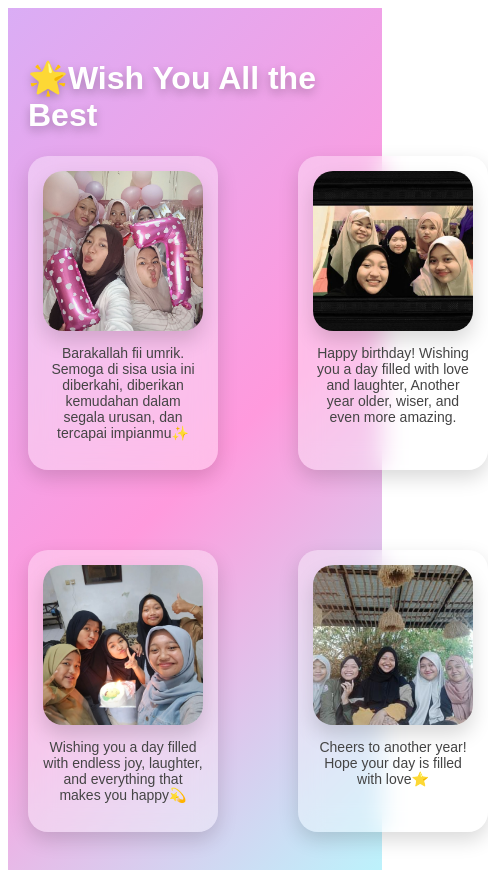
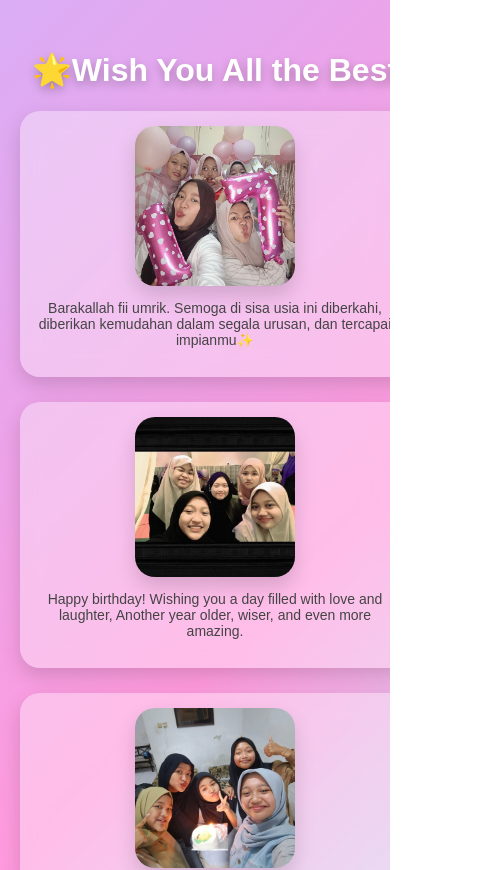
Before and after one commit to sabrinadev222/falia, a Next.js app: page /all in a window 390 px wide. Shown: the top 870 px of the page, 488 px wide, since content can reach past the window. Built offline with nearby package versions, Linux system fonts and the light colour scheme.

Commit message:
Update globals.css

```diff
--- a/app/globals.css
+++ b/app/globals.css
@@ -1,3 +1,8 @@
+html, body{
+  margin:0;
+  padding:0;
+  overflow-x:hidden;
+}
 .container{
   min-height:100vh;
   display:flex;
@@ -89,7 +94,8 @@
   justify-content:flex-start; /* GANTI INI */
   align-items:center;
   padding:30px 20px;
-
+ width:100%;
+  overflow-x:hidden;
   background:linear-gradient(135deg,#daadf5,#ff9add,#b4fdff);
   font-family:Poppins,sans-serif;
 }
@@ -165,3 +171,11 @@
   margin-top:40px;      /* ⬅️ tambah jarak */
   margin-bottom:20px;
 }
+@media (max-width:600px){
+
+  .cardGrid{
+    grid-template-columns:1fr; /* 1 kolom di HP */
+    gap:25px;                  /* kecilkan jarak */
+  }
+
+}
```
